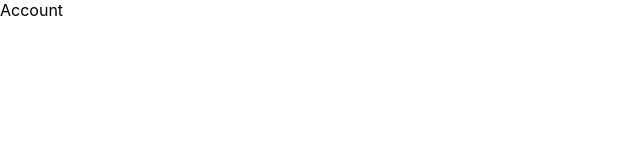
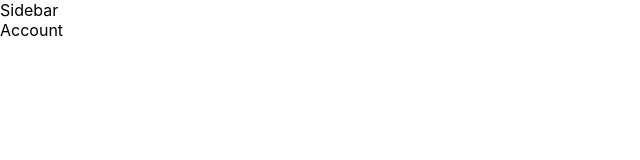
Before and after one commit to jasonchriscodes/Home-Automation-Manager, a React (Create React App) app in the folder frontend/: page /account in a window 1280 px wide. Shown: the top 160 px of the page, without its empty margins (0-640 px from the left). Built offline with nearby package versions, Linux system fonts and the light colour scheme.

Commit message:
chore: add sidebar routing

```diff
--- a/frontend/src/App.js
+++ b/frontend/src/App.js
@@ -1,6 +1,7 @@
 import "./App.css";
 
 import { BrowserRouter, Route, Routes } from "react-router-dom";
+import RootLayout from "./layouts/RootLayout";
 import Account from "./pages/Account";
 import Analytics from "./pages/Analytics";
 import Devices from "./pages/Devices";
@@ -10,6 +11,7 @@ import Settings from "./pages/Settings";
 function App() {
   return (
     <BrowserRouter>
+      <RootLayout>
         <Routes>
           <Route index element={<Home />} />
           <Route path="/devices/:deviceId" element={<Devices />} />
@@ -17,6 +19,7 @@ function App() {
           <Route path="/settings" element={<Settings />} />
           <Route path="/account" element={<Account />} />
         </Routes>
+      </RootLayout>
     </BrowserRouter>
   );
 }
--- /dev/null
+++ b/frontend/src/layouts/RootLayout.js
@@ -0,0 +1,12 @@
+import Sidebar from "./sidebar";
+
+function RootLayout({ children }) {
+  return (
+    <div className="flex gap-5">
+      <Sidebar />
+      <main className="max-w-5xl flex-1 mx-auto py-4">{children}</main>
+    </div>
+  );
+}
+
+export default RootLayout;
--- /dev/null
+++ b/frontend/src/layouts/sidebar/index.js
@@ -0,0 +1,7 @@
+import React from "react";
+
+const Sidebar = () => {
+  return <div>Sidebar</div>;
+};
+
+export default Sidebar;
```
Also changed, not shown: frontend/src/layouts/sidebar/SubMenu.js (added, +7 -0 lines). Lines whose indentation alone changed are shown as unchanged.
